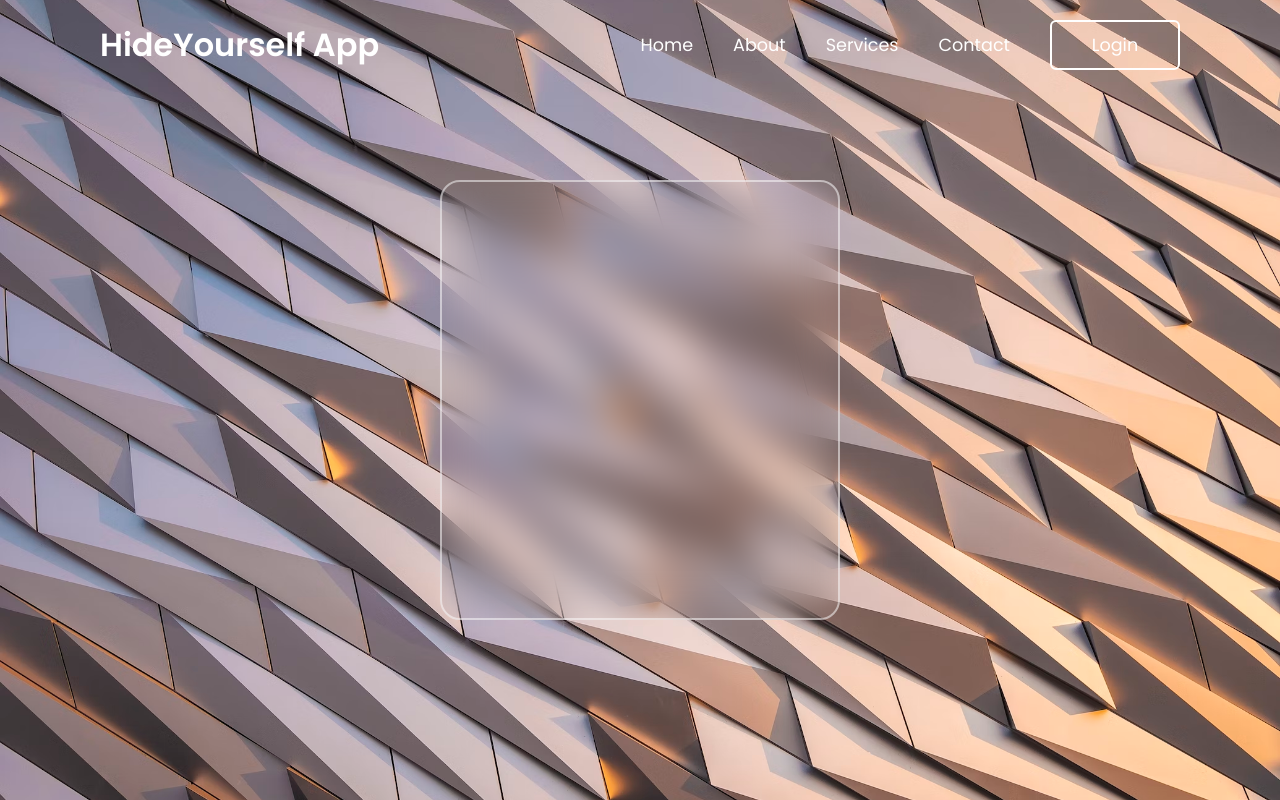
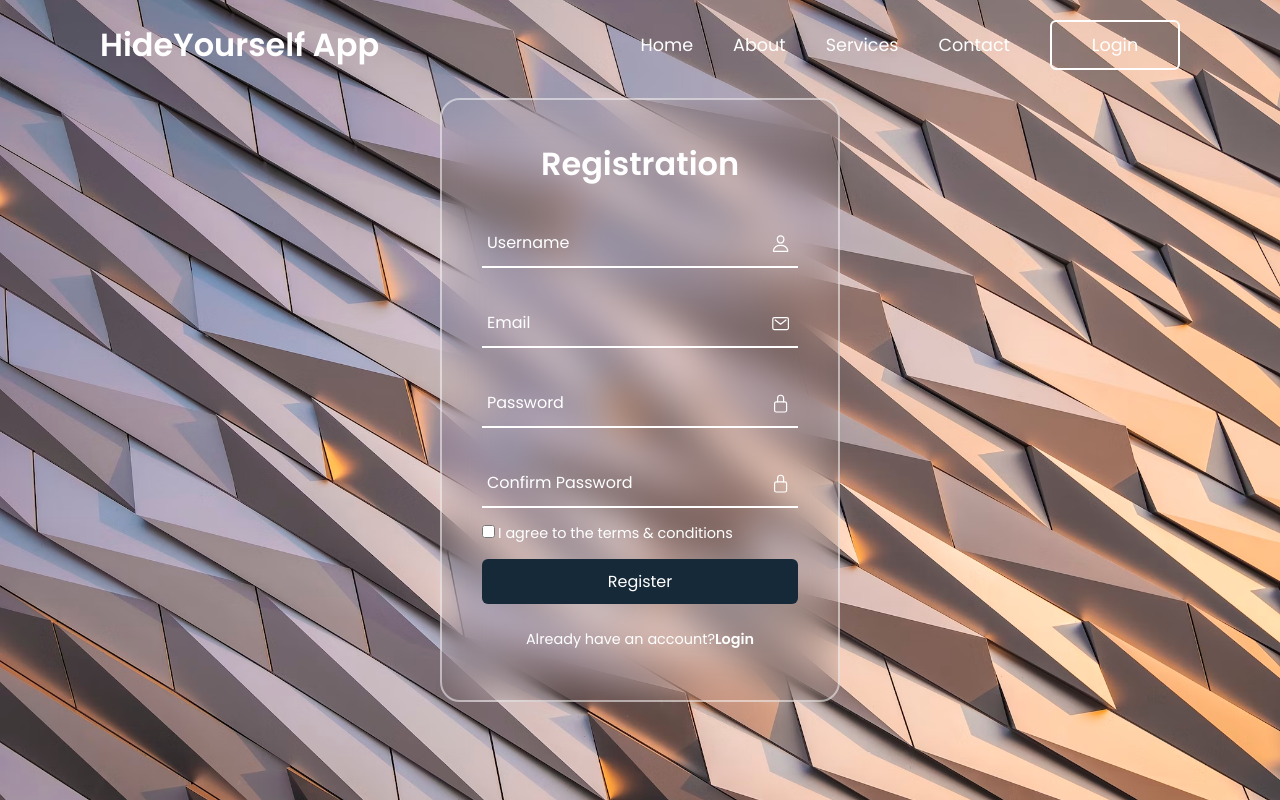
Before and after one commit to hide-yourself-app/hide_yourself, a React (Create React App) app in the folder client/: page /register in a window 1280 px wide. Built offline with nearby package versions, Linux system fonts and the light colour scheme.

Commit message:
Added formik and Yup

```diff
--- a/client/package.json
+++ b/client/package.json
@@ -10,13 +10,15 @@
     "@testing-library/jest-dom": "^5.16.5",
     "@testing-library/react": "^13.4.0",
     "@testing-library/user-event": "^13.5.0",
+    "formik": "^2.4.0",
     "ionicons": "^7.0.0",
     "react": "^18.2.0",
     "react-dom": "^18.2.0",
     "react-router-dom": "^6.11.2",
     "react-scripts": "5.0.1",
     "sass": "^1.59.3",
-    "web-vitals": "^2.1.4"
+    "web-vitals": "^2.1.4",
+    "yup": "^1.2.0"
   },
   "scripts": {
     "start": "react-scripts start",
--- a/client/src/component/Register/_regiser.scss
+++ b/client/src/component/Register/_regiser.scss
@@ -8,7 +8,7 @@
 .wrapper {
   position: relative;
   width: 400px;
-  height: 440px;
+  height: auto;
   background: transparent;
   border: 2px solid rgba(255, 255, 255, 0.5);
   border-radius: 20px;
--- a/client/src/component/Register/index.js
+++ b/client/src/component/Register/index.js
@@ -1,55 +1,87 @@
-import React from "react";
-import "./_regiser.scss";
-import { IonIcon } from "@ionic/react";
+import React from 'react';
+import './_regiser.scss';
+import { IonIcon } from '@ionic/react';
+import { Link } from 'react-router-dom';
+import { useFormik } from 'formik';
+import * as Yup from 'yup';
 import {
   lockClosedOutline,
   mailOutline,
   closeOutline,
   personOutline,
-} from "ionicons/icons";
+} from 'ionicons/icons';
 
 export default function Register() {
+
+  let validationSchema = Yup.object().shape({
+    username: Yup.string().required('Username is required'),
+    email: Yup.string().email('Invalid email format').required('Email is required'),
+    password: Yup.string().min(6, 'Password must be at least 6 characters').required('Password is required'),
+    confirmPassword: Yup.string().oneOf([Yup.ref('password'), null], 'Password must match').required('Confirm password is required'),
+  });
+
+
+  const formik = useFormik({
+    initialValues: {
+      username: '',
+      email: '',
+      password: '',
+      confirmPassword: '',
+    },
+    validationSchema: validationSchema,
+    onSubmit: (values) => {
+      console.log(values);
+    },
+  });
+
+
   return (
-    <div className="wrapper">
-      <div className="form-box register">
+    <div className='wrapper'>
+      <div className='form-box login'>
         <h2>Registration</h2>
-        <form action="#">
-          <div className="input-box">
-            <span className="icon">
+        <form action={formik.handleSubmit}>
+          <div className='input-box'>
+            <span className='icon'>
               <IonIcon icon={personOutline} />
             </span>
-            <input type="text" required />
+            <input name='username' type='text' onChange={formik.handleChange('username')} required />
             <label>Username</label>
           </div>
-          <div className="input-box">
-            <span className="icon">
+          <div className='input-box'>
+            <span className='icon'>
               <IonIcon icon={mailOutline} />
             </span>
-            <input type="email" required />
+            <input name='email' type='email' onChange={formik.handleChange('email')} required />
             <label>Email</label>
           </div>
-
-          <div className="input-box">
-            <span className="icon">
+          <div className='input-box'>
+            <span className='icon'>
               <IonIcon icon={lockClosedOutline} />
             </span>
-            <input type="password" required />
+            <input name='password' type='password' onChange={formik.handleChange('password')} required />
             <label>Password</label>
           </div>
-          <div className="remember-forgot">
+          <div className='input-box'>
+            <span className='icon'>
+              <IonIcon icon={lockClosedOutline} />
+            </span>
+            <input name='confirmPassword' type='password' onChange={formik.handleChange('confirmPassword')} required />
+            <label>Confirm Password</label>
+          </div>
+          <div className='remember-forgot'>
             <label>
-              <input type="checkbox" />I agree to the terms & conditions
+              <input type='checkbox' />I agree to the terms & conditions
             </label>
           </div>
-          <button type="submit" className="btn">
+          <button type='submit' className='btn'>
             Register
           </button>
-          <div className="login-register">
+          <div className='login-register'>
             <p>
               Already have an account?
-              <a href="#" className="login-link">
+              <Link to='/' className='login-link'>
                 Login
-              </a>
+              </Link>
             </p>
           </div>
         </form>
```
Also changed, not shown: 1 other file (tests, documents, lock files or other folders).
